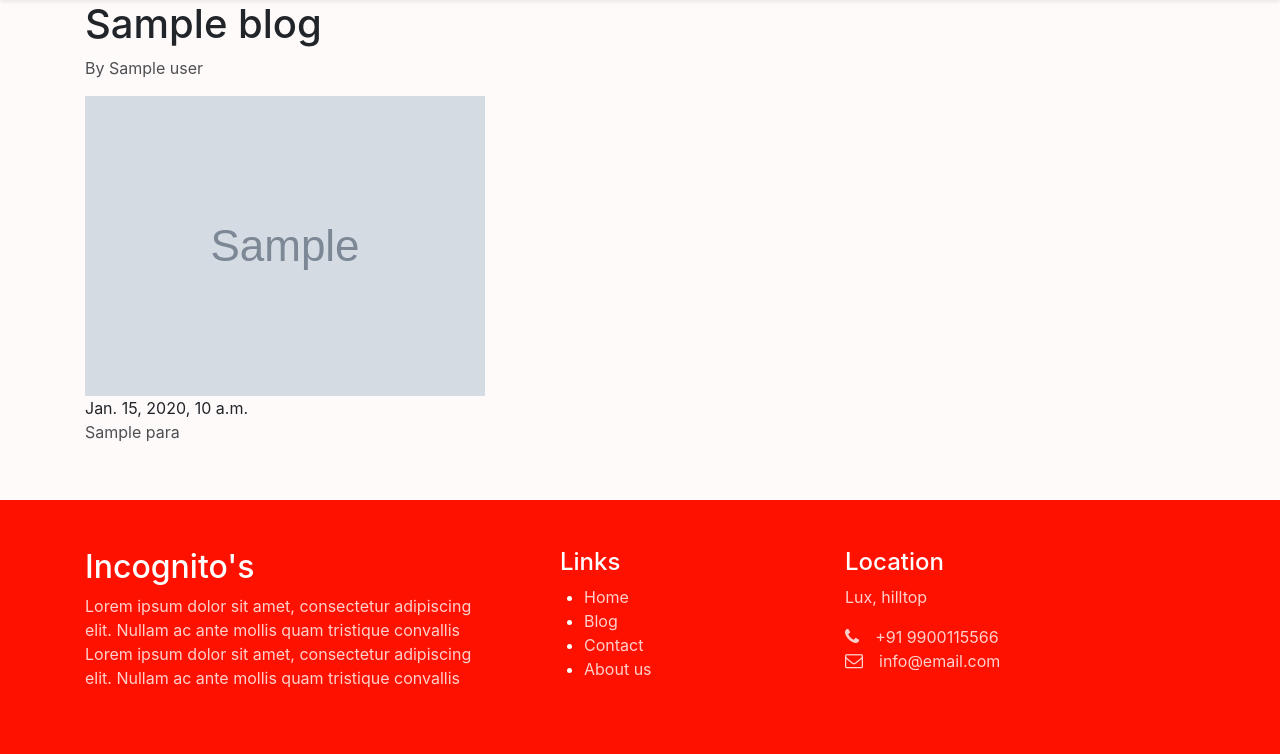
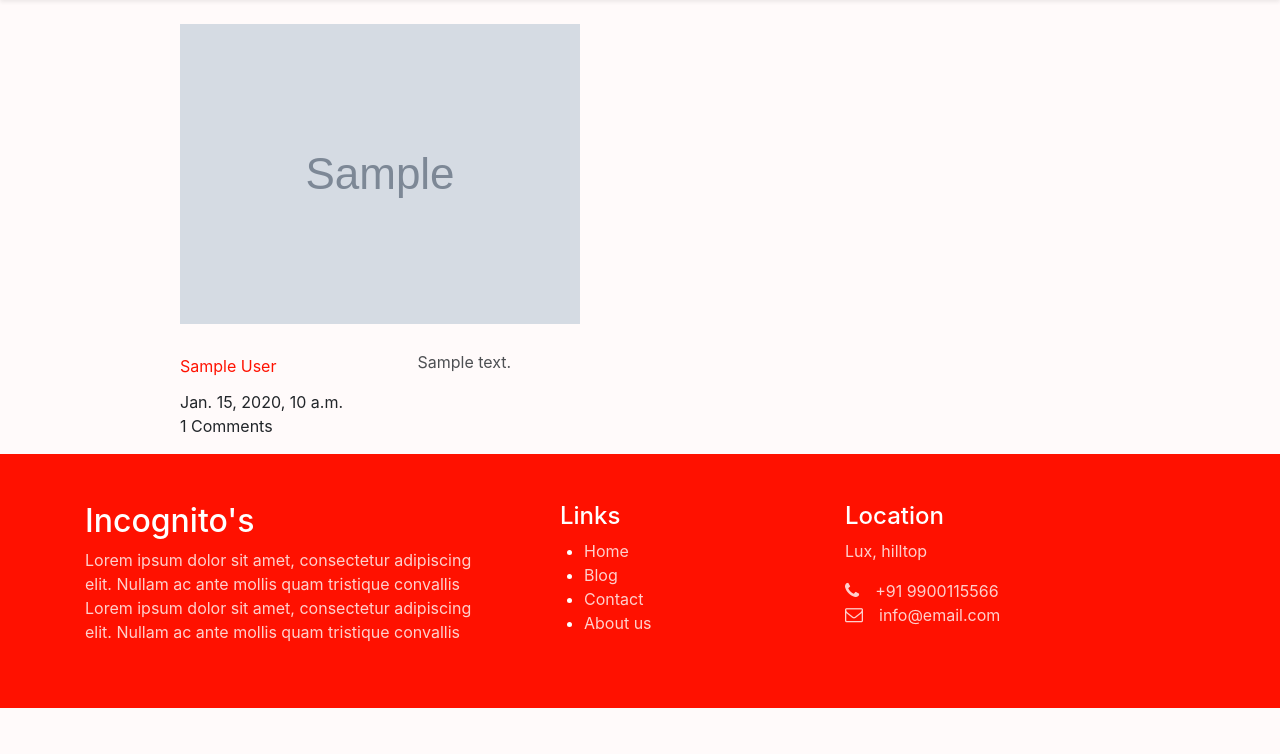
Before and after one commit to samyakjain101/AARAMBH-2020---Incognito-s, a Django app: template templates/blog/blog_manage_detail_view.html in a window 1280 px wide. Shown: the part 104-858 px from the top of the page. After the commit the page ends 812 px from the top, so only its background shows below. Run offline with Django 3.2, Linux system fonts and the light colour scheme; the template is opened without the code that fills it: most values are stand-ins (such as "Sample title", 1, 10 or a date in 2020); grey boxes marked "Sample" are stand-in pictures; data that the repository does not hold is empty; some libraries are stand-ins or nearby versions.

Commit message:
blog manage detail view frontend done

```diff
--- a/templates/blog/blog_manage_detail_view.html
+++ b/templates/blog/blog_manage_detail_view.html
@@ -1,41 +1,36 @@
 {% extends 'base.html' %} {% load static %}
+{% block css_block %}
+<link rel="stylesheet" href="{% static 'css/blog/blog.css' %}">
+{% endblock css_block %}
 {% block body_block %}
-{% if blog %}
-<div class='blog-section-div'>
+{% if blog %}<section class="blog_area single-post-area mt-4">
     <div class="container">
-        <div class="blog-section-wrapper">
-            <section class="blog-section">
-                <div class="blog-wrapper">
-                    <div class="blog-post">
-                        <div class="blog-title">
-                            <h1>{{ blog.title }}</h1>
+        <div class="row">
+            <div class="col-lg-10 mx-auto posts-list">
+                <div class="single-post row">
+                    <div class="col-lg-12">
+                        <div class="feature-img">
+                            <img class="img-fluid" src="{{ blog.image.url }}" alt="">
                         </div>
-                        <div class="author">
-                            <p>By {{ blog.user }}</p>
-                        </div>
-                        <div class="border-div"></div>
-
-                        {% if blog.image %}
-                        <div class="blog-picture">
-                            <img src="{{ blog.image.url }}" alt="">
-                        </div>
-                        {% endif %}
-                        <div class="publish-date">
-                            {{ blog.date }}
-                        </div>
-                        <div class="blog-content">
-                            {% for para in x %}
-                            <p>{{ para }}</p><br> {% endfor %}
-                        </div>
-                        <div class="blog-comments">
+                    </div>
+                    <div class="col-lg-3  col-md-3">
+                        <div class="blog_info">
+                                        <ul class="blog_meta list">
+                                            <li><a href="{% url 'profiles:profile_global' username=blog.user.username %}">{{ blog.user.first_name }} {{ blog.user.last_name }}</a></li>
+                                            <li>{{ blog.date }}</li>
+                                            <li>{{ blog.comments.all.count }} Comments</li>
+                                        </ul>
 
                         </div>
                     </div>
+                    <div class="col-lg-9 col-md-9 blog_details">
+                        <p class="excert">
+                            {{ blog.text }}
+                        </p>
+                    </div>
                 </div>
-            </section>
             </div>
         </div>
     </div>
-
-{% endif %}
+</section>{% endif %}
 {% endblock body_block %}
```
